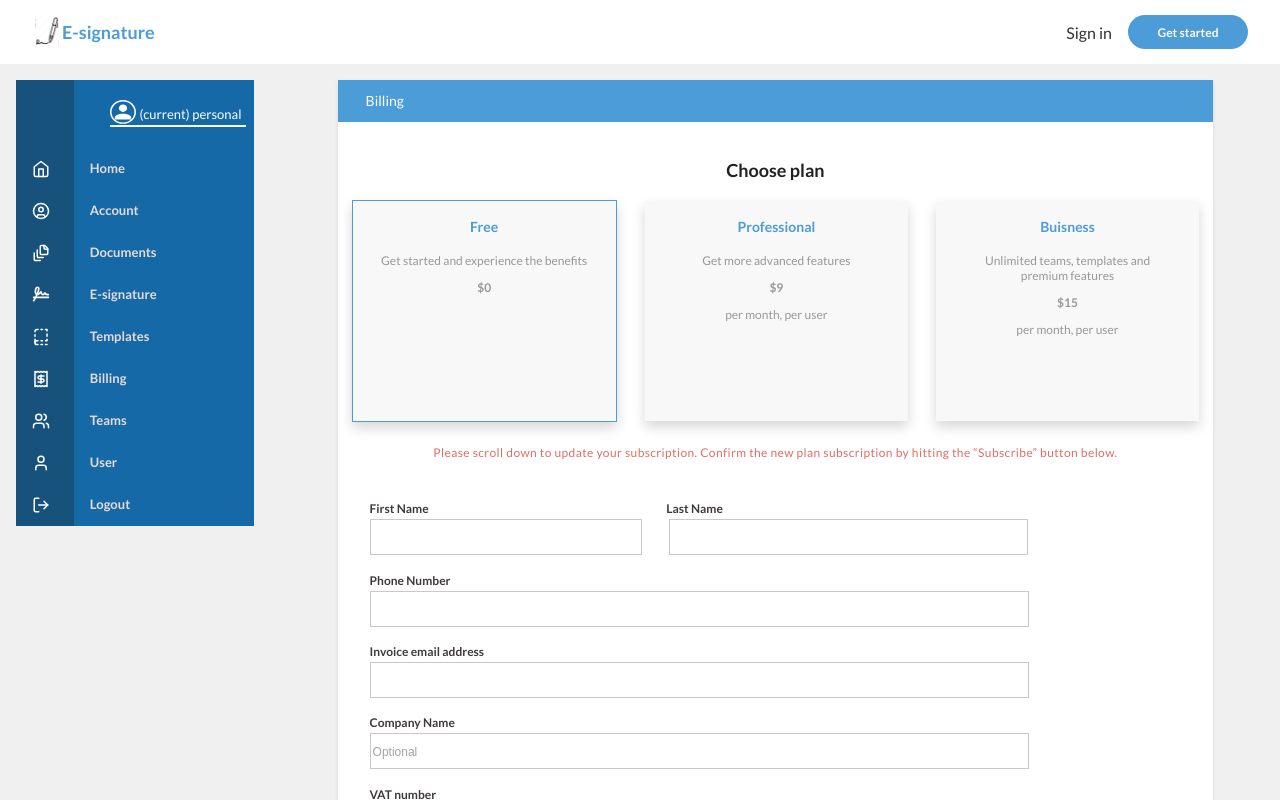
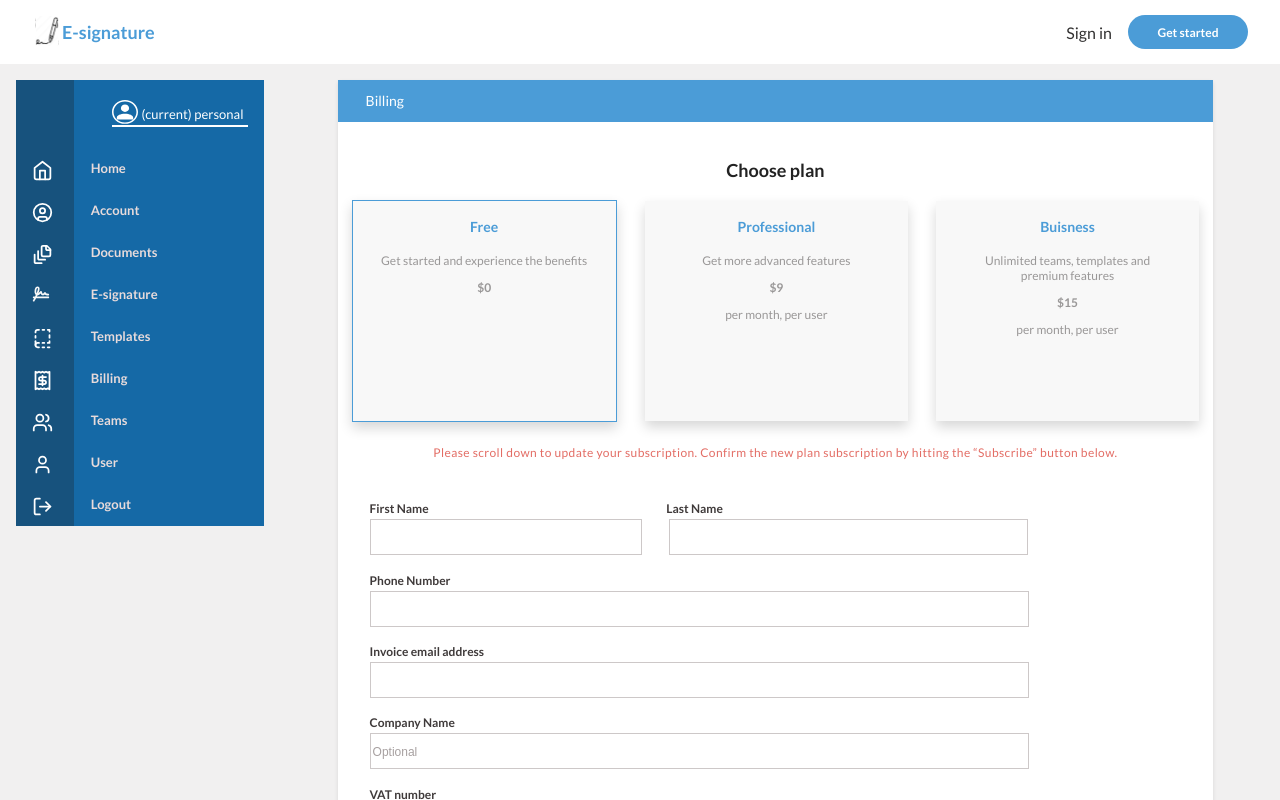
Before and after one commit to nathan-assefa/digital-signature-frontend, a React (Vite) app: page /teams in a window 1280 px wide. Shown: the top 800 px of the page. Built offline with nearby package versions, Linux system fonts and the light colour scheme; what @syncfusion/ej2-base would draw is missing.

Commit message:
fixign font size issue in the document page

```diff
--- a/src/styles/dashbord.css
+++ b/src/styles/dashbord.css
@@ -20,8 +20,10 @@
 .side-bar-icon {
   --tw-text-opacity: 1;
   color: white;
-  height: 18px;
-  width: 18px;
+  /* height: 18px;
+  width: 18px; */
+  height: 21px;
+  width: 21px;
 }
 
 .single-row-right {
@@ -42,7 +44,8 @@
 .right-col {
   background: #1569a6;
   height: 391px;
-  width: 180px;
+  /* width: 180px; */
+  width: 190px;
   padding-top: 4.3em;
   position: relative;
   margin-top: 1.2em;
```
